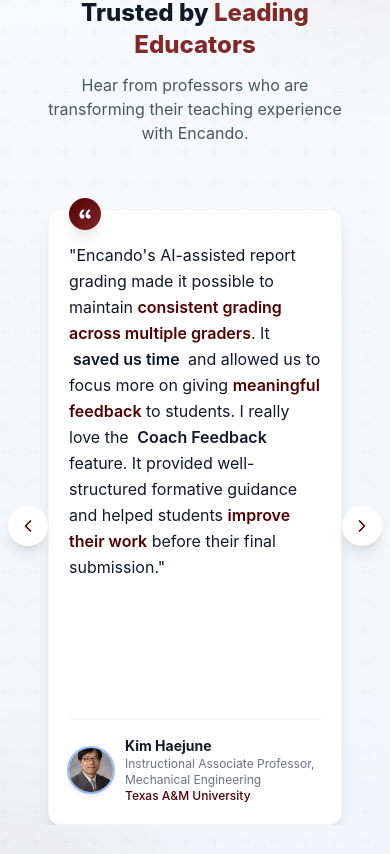
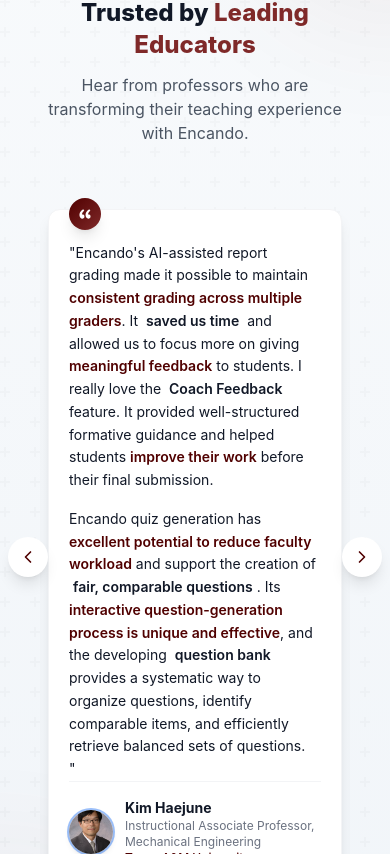
Before and after one commit to EduPandora/EncandoWebsite, a React (Create React App) app: page / in a window 390 px wide. Shown: the part 11146-12000 px from the top of the page. Built offline with nearby package versions, Linux system fonts and the light colour scheme; no server answers; a web font is replaced by a local one.

Commit message:
more testimonials

```diff
--- a/src/Pages/Company.js
+++ b/src/Pages/Company.js
@@ -735,13 +735,33 @@
           improve their work
         </span>{" "}
         before their final submission.
+        <span className="block mt-4">
+          Encando quiz generation has{" "}
+          <span className="text-[var(--color-primary)] font-semibold">
+            excellent potential to reduce faculty workload
+          </span>{" "}
+          and support the creation of{" "}
+          <span className="bg-[var(--color-primary)]/10 px-1 rounded font-semibold">
+            fair, comparable questions
+          </span>
+          . Its{" "}
+          <span className="text-[var(--color-primary)] font-semibold">
+            interactive question-generation process is unique and effective
+          </span>
+          , and the developing{" "}
+          <span className="bg-[var(--color-primary)]/10 px-1 rounded font-semibold">
+            question bank
+          </span>{" "}
+          provides a systematic way to organize questions, identify comparable
+          items, and efficiently retrieve balanced sets of questions.
+        </span>
       </>
     ),
     name: "Kim Haejune",
     title: "Instructional Associate Professor, Mechanical Engineering",
     institution: "Texas A&M University",
     image: `${process.env.PUBLIC_URL}/assets/images/testimonials/haejune-kim.jpg`,
-    textSize: "text-base md:text-base lg:text-lg",
+    textSize: "text-sm md:text-base lg:text-lg",
   },
   {
     id: 3,
@@ -807,6 +827,58 @@
     title: "Professor, Mechanical Engineering",
     institution: "Texas A&M University",
     image: `${process.env.PUBLIC_URL}/assets/team-photos/ArunSrinivasa.jpg`,
+    textSize: "text-sm md:text-base lg:text-base",
+  },
+  {
+    id: 5,
+    quote: (
+      <>
+        The quiz generation feature has{" "}
+        <span className="text-[var(--color-primary)] font-semibold">
+          strong potential
+        </span>{" "}
+        to help instructors create{" "}
+        <span className="bg-[var(--color-primary)]/10 px-1 rounded font-semibold">
+          comparable assessment questions more efficiently
+        </span>{" "}
+        while maintaining{" "}
+        <span className="text-[var(--color-primary)] font-semibold">
+          pedagogical quality
+        </span>
+        .
+      </>
+    ),
+    name: "Mahmoud Abido",
+    title: "Instructional Assistant Professor, Mechanical Engineering",
+    institution: "Texas A&M University",
+    textSize: "text-base md:text-lg lg:text-lg",
+  },
+  {
+    id: 6,
+    quote: (
+      <>
+        Encando's quiz generation feature has the potential to be a{" "}
+        <span className="text-[var(--color-primary)] font-semibold">
+          game-changer
+        </span>{" "}
+        in the way assessments are developed and deployed. The ability to{" "}
+        <span className="bg-[var(--color-primary)]/10 px-1 rounded font-semibold">
+          rapidly create effective, differentiated quizzes
+        </span>{" "}
+        on specific topics will allow me to shift my teaching approach toward{" "}
+        <span className="text-[var(--color-primary)] font-semibold">
+          mastery learning
+        </span>
+        . I am excited about the{" "}
+        <span className="bg-[var(--color-primary)]/10 px-1 rounded font-semibold">
+          new possibilities for teaching and assessment
+        </span>{" "}
+        that Encando's quiz-generation capabilities will provide.
+      </>
+    ),
+    name: "John Haglund",
+    title: "Instructional Associate Professor, Mechanical Engineering",
+    institution: "Texas A&M University",
     textSize: "text-sm md:text-base lg:text-base",
   },
 ];
```
